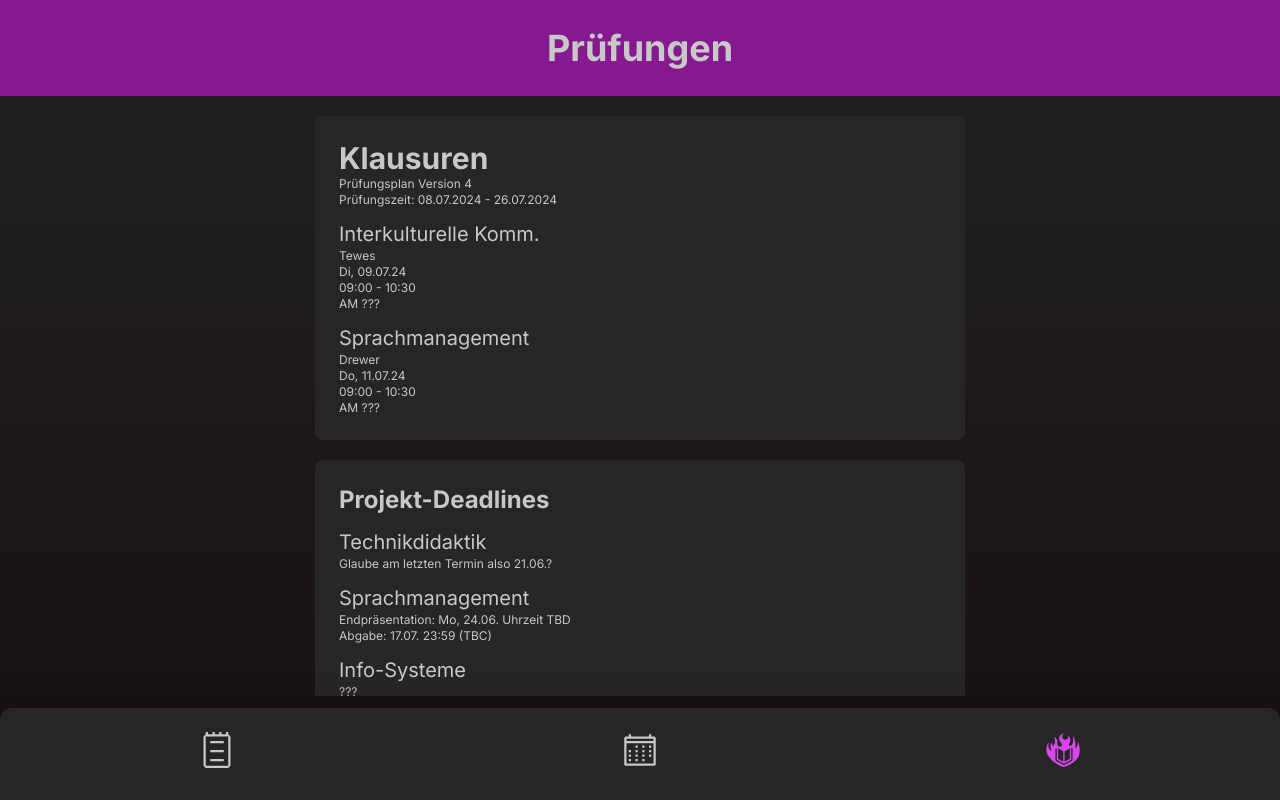
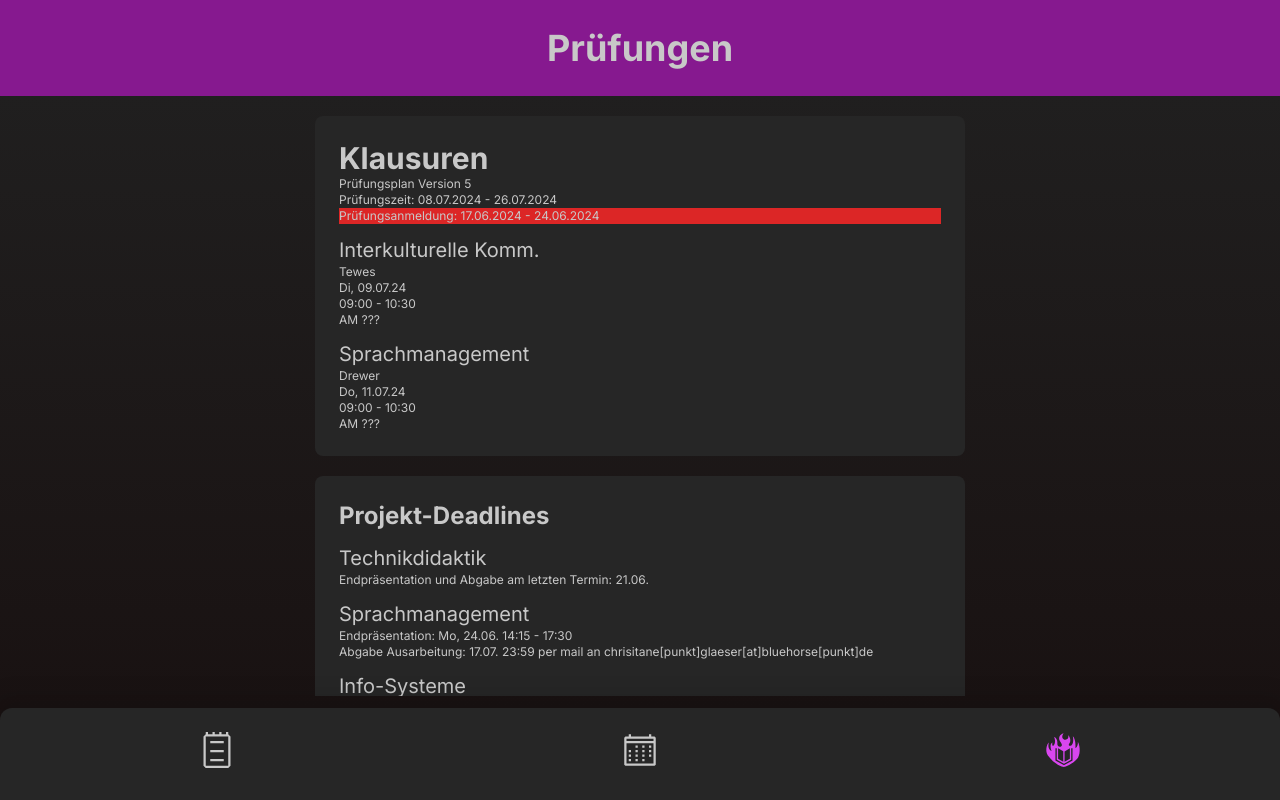
Before and after one commit to jmjules/KMM-Helper, a Next.js app: page /exams in a window 1280 px wide. Built offline with nearby package versions, Linux system fonts and the light colour scheme.

Commit message:
updated data and added reminder

```diff
--- a/src/app/components/Stundenplan/TimetableDisplaySlider.tsx
+++ b/src/app/components/Stundenplan/TimetableDisplaySlider.tsx
@@ -106,6 +106,10 @@ export default function TimetableDisplaySlider({ selectedDayIndex, data}: Timeta
 
 	return (
 		<div className="mt-3 mx-auto px-3 max-w-[690px] relative">
+			<div className="bg-red-800 rounded-lg border-2 border-red-600  m-4 p-2">
+				<h2 className="text-2xl font-bold">Prüfungsanmeldung 17.06. -24.06.</h2>
+				<p>Anmeldung per Mail an Ziegler und Berumen siehe Mail von Berumen</p>
+			</div>
 			<swiper-container
 			 loop="true"
 			 initial-slide={selectedDayIndex}
--- a/src/app/exams/page.tsx
+++ b/src/app/exams/page.tsx
@@ -10,8 +10,9 @@ export default function Exams() {
 
         <div className='m-5 p-6 bg-neutral-800 rounded-lg' >
         <h2 className=' text-3xl font-bold'>Klausuren</h2>
-        <p className='text-xs' >Prüfungsplan Version 4</p>
+        <p className='text-xs' >Prüfungsplan Version 5</p>
         <p className='text-xs'>Prüfungszeit: 08.07.2024 - 26.07.2024</p>
+        <p className='text-xs bg-red-600'>Prüfungsanmeldung: 17.06.2024 - 24.06.2024</p>
 
         <p className='text-xl mt-3'>Interkulturelle Komm.</p>
         <div className="text-xs">
@@ -37,11 +38,11 @@ export default function Exams() {
         <div className='m-5 p-6 bg-neutral-800 rounded-lg' >
           <h2 className='text-2xl font-bold'>Projekt-Deadlines</h2>
           <p className='text-xl mt-3'>Technikdidaktik</p>
-          <p className='text-xs'>Glaube am letzten Termin also 21.06.?</p>
+          <p className='text-xs'>Endpräsentation und Abgabe am letzten Termin: 21.06.</p>
 
           <p className='text-xl mt-3'>Sprachmanagement</p>
-          <p className='text-xs'>Endpräsentation: Mo, 24.06. Uhrzeit TBD</p>
-          <p className='text-xs'>Abgabe: 17.07. 23:59 (TBC)</p>
+          <p className='text-xs'>Endpräsentation: Mo, 24.06. 14:15 - 17:30</p>
+          <p className='text-xs'>Abgabe Ausarbeitung: 17.07. 23:59 per mail an chrisitane[punkt]glaeser[at]bluehorse[punkt]de</p>
 
           <p className='text-xl mt-3'>Info-Systeme</p>
           <p className='text-xs'>???</p>
--- a/src/app/semesterdaten/page.tsx
+++ b/src/app/semesterdaten/page.tsx
@@ -27,7 +27,7 @@ export default async function SemesterData () {
           <h2 className="text-xl mt-2">Vorlesungsfreie Tage</h2>
           <p className="text-xs line-through"> {semester.vacationDays[0].date} ({semester.vacationDays[0].reason}) </p>
           <p className="text-xs line-through"> {semester.vacationDays[1].date} - {semester.vacationDays[2].date} ({semester.vacationDays[1].reason}) </p>
-          <p className="text-xs"> {semester.vacationDays[3].date} ({semester.vacationDays[3].reason}) </p>
+          <p className="text-xs line-through"> {semester.vacationDays[3].date} ({semester.vacationDays[3].reason}) </p>
         </div>
 
         <div className="m-5 p-6 rounded-lg bg-neutral-800">
```
Also changed, not shown: src/app/stundenplan/data.json (+6 -6 lines).
